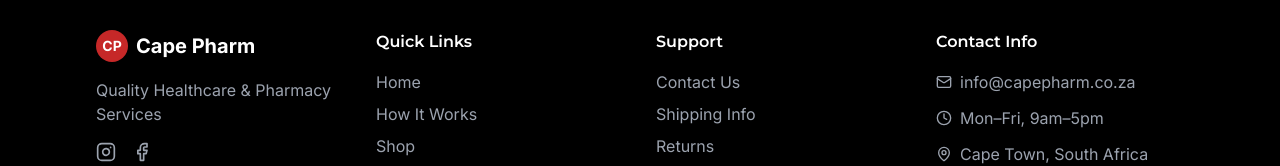
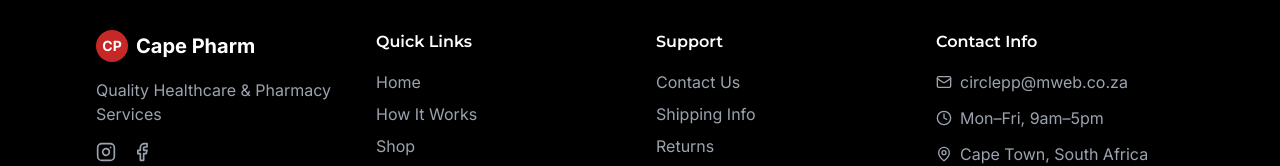
Before and after one commit to Uvaancovie/capsaicin-frontend, a Next.js app: page / in a window 1280 px wide. Shown: the part 1888-2054 px from the top of the page. Built offline with nearby package versions, Linux system fonts and the light colour scheme; no server answers.

Commit message:
changing of the footer contact

```diff
--- a/components/footer.tsx
+++ b/components/footer.tsx
@@ -81,7 +81,7 @@ export function Footer() {
             <div className="space-y-3 text-gray-400">
               <div className="flex items-center space-x-2">
                 <Mail className="w-4 h-4" />
-                <span>info@capepharm.co.za</span>
+                <span>circlepp@mweb.co.za</span>
               </div>
               <div className="flex items-center space-x-2">
                 <Clock className="w-4 h-4" />
```
